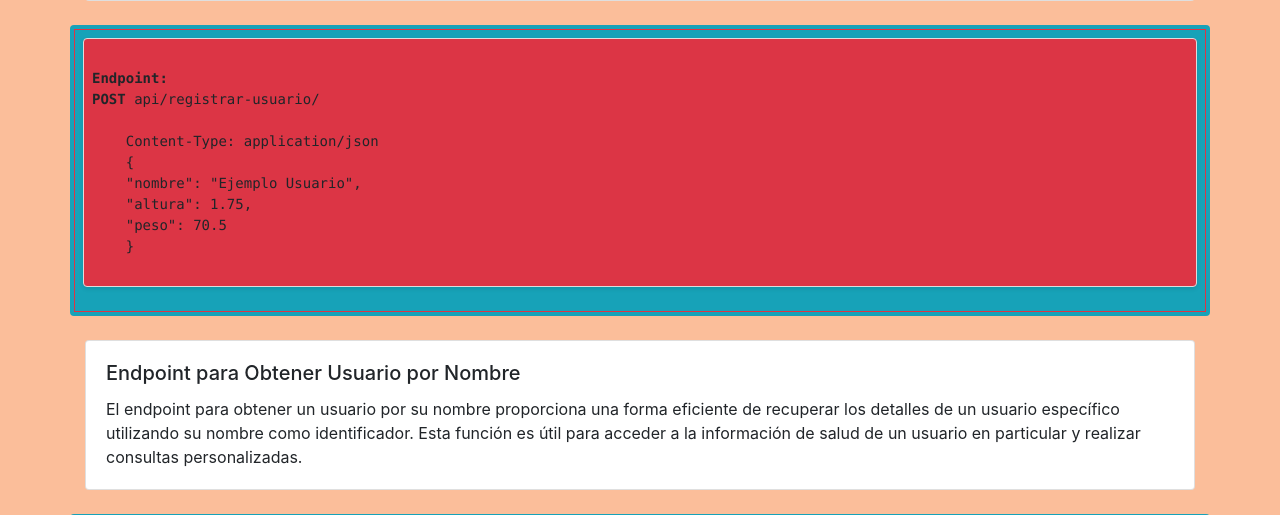
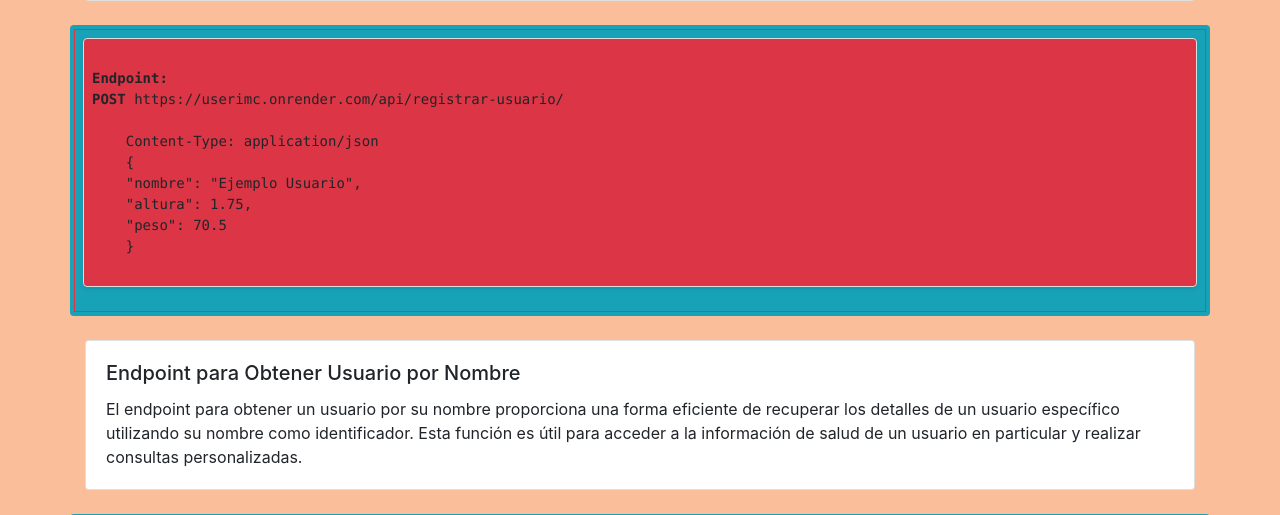
Before and after one commit to printdaniel/UserImcAPI, a Django app: page / in a window 1280 px wide. Shown: the part 599-1114 px from the top of the page. Run offline with Django 4.2, Linux system fonts and the light colour scheme; some libraries are stand-ins or nearby versions.

Commit message:
dpl: settins y staticsfiles

```diff
--- a/UserImcAPI/urls.py
+++ b/UserImcAPI/urls.py
@@ -16,9 +16,10 @@ Including another URLconf
 """
 from django.contrib import admin
 from django.urls import path, include
-
+from django.contrib.staticfiles.urls import staticfiles_urlpatterns
 urlpatterns = [
     path('admin/', admin.site.urls),
     path('', include('home.urls')),
     path('', include('user_imc.urls'))
 ]
+urlpatterns += staticfiles_urlpatterns()
--- a/home/templates/home/home.html
+++ b/home/templates/home/home.html
@@ -48,7 +48,7 @@
     <div class="border border-danger p-2">
         <pre class="bg-danger p-2 rounded"><code>
 <strong>Endpoint:</strong>
-<strong>POST</strong> api/registrar-usuario/
+<strong>POST</strong> https://userimc.onrender.com/api/registrar-usuario/
 
     Content-Type: application/json
     {
@@ -80,7 +80,7 @@
     <div class="border border-danger p-2">
         <pre class="bg-danger p-2 rounded"><code>
 <strong>Endpoint:</strong>
-<strong>GET</strong> api/usuarios/{Nombre}
+<strong>GET</strong> https://userimc.onrender.com/api/usuarios/{Nombre}
 
 Ejemplo de Respuesta Exitosa:
 
@@ -159,7 +159,7 @@ sobre un usuario en particular y realizar operaciones personalizadas.
     <div class="border border-danger p-2">
         <pre class="bg-danger p-2 rounded"><code>
 <strong>Endpoint:</strong>
-<strong>GET</strong> api/usuarios/{id}
+<strong>GET</strong> https://userimc.onrender.com/api/usuarios/{id}
 
 Ejemplo de Respuesta Exitosa:
 
@@ -196,7 +196,7 @@ como promedios de IMC, peso y altura.
     <div class="border border-danger p-2">
         <pre class="bg-danger p-2 rounded"><code>
 <strong>Endpoint:</strong>
-<strong>GET</strong> api/estadisticas/
+<strong>GET</strong> https://userimc.onrender.com/api/estadisticas/
 
 Ejemplo de Respuesta Exitosa:
 {
```
